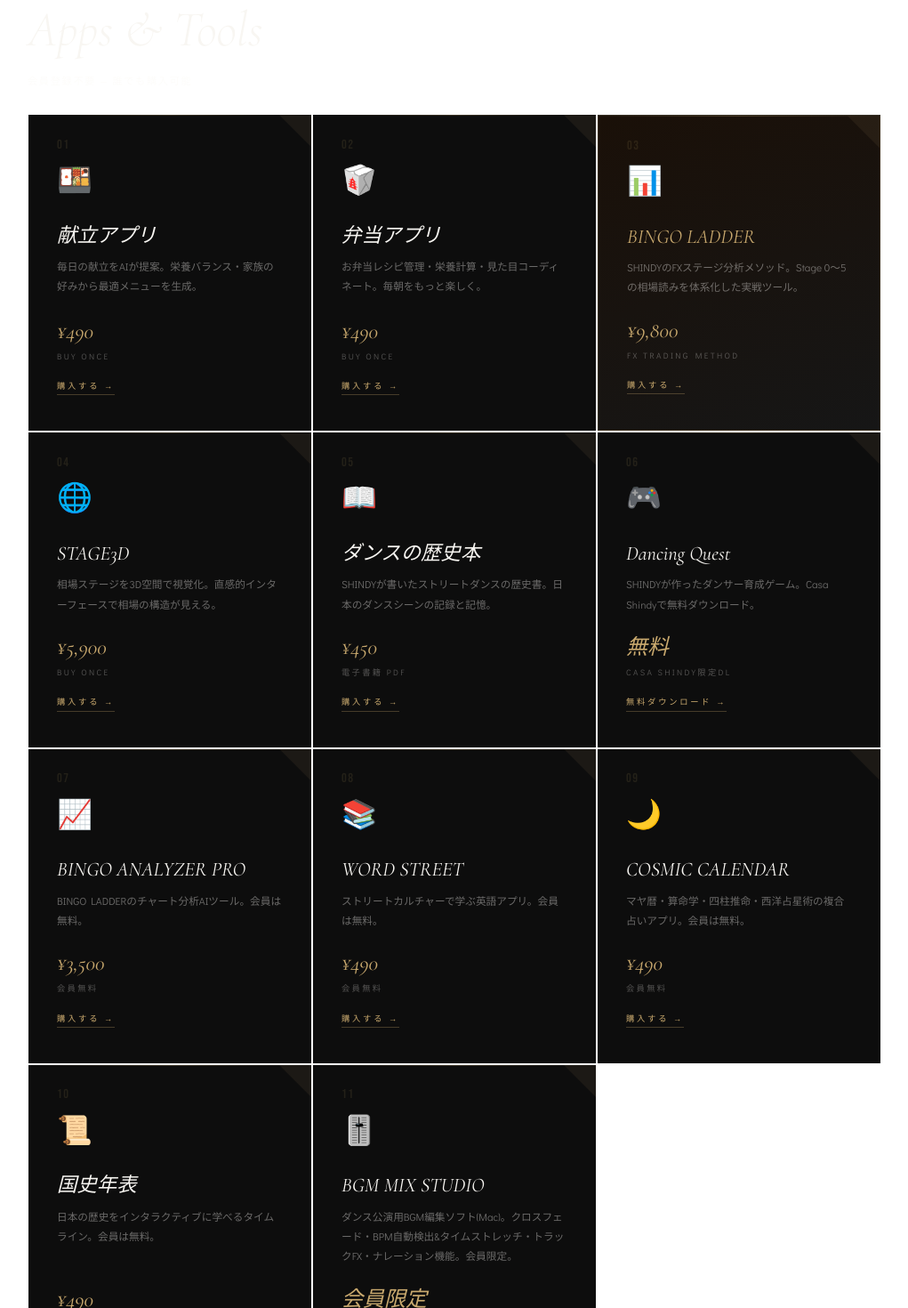
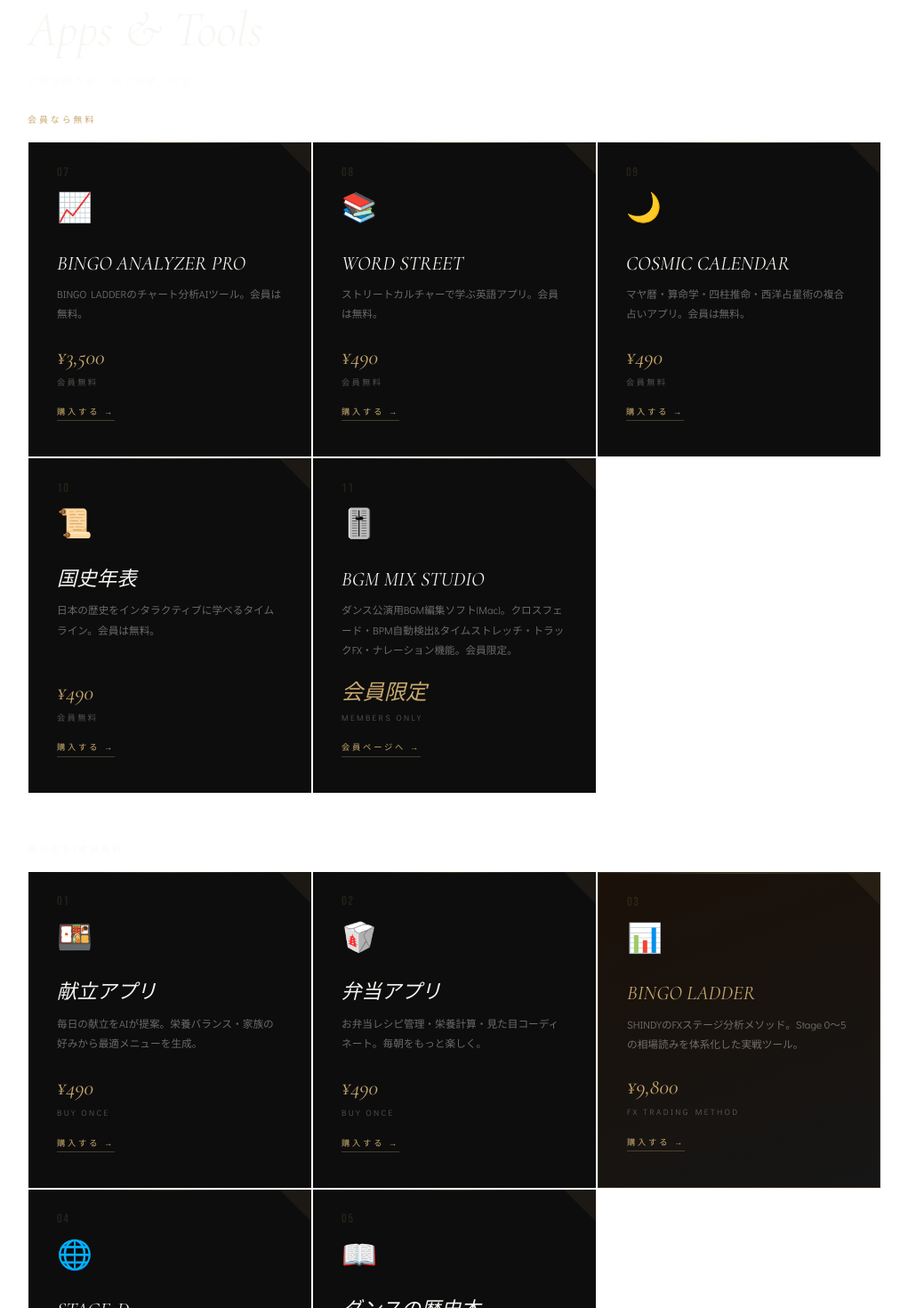
Before and after one commit to highpriestessnyc-lgtm/casa-shindy, a Next.js app: page / in a window 1280 px wide. Shown: the part 1960-3430 px from the top of the page at 89% size, without its empty margins (129-1150 px from the left). Built offline with nearby package versions, Linux system fonts and the light colour scheme.

Commit message:
bgm-mix-studio: v12に更新(トラック並び替え・ズーム修正・複製位置・オートメーション追従)

```diff
--- a/app/page.tsx
+++ b/app/page.tsx
@@ -21,6 +21,26 @@
   { num:'10', icon:'📜', name:'国史年表', desc:'日本の歴史をインタラクティブに学べるタイムライン。会員は無料。', price:'¥490', type:'会員無料', href:'https://highpriestessnyc-lgtm.github.io/kokushi/', member:true },
   { num:'11', icon:'🎚️', name:'BGM MIX STUDIO', desc:'ダンス公演用BGM編集ソフト(Mac)。クロスフェード・BPM自動検出&タイムストレッチ・トラックFX・ナレーション機能。会員限定。', price:'会員限定', type:'Members Only', href:'/shop/bgm-mix-studio/download', member:true },
 ]
+
+function renderAppCard(app: any) {
+  return (
+    <a key={app.num} href={app.href} style={{ textDecoration:"none", display:"block" }}>
+      <div style={{ background: app.featured ? 'linear-gradient(160deg,#1a1008,#161616)' : '#0d0d0d', padding:'2.5rem 2rem', position:'relative', overflow:'hidden', cursor:'pointer', border: app.featured ? '1px solid rgba(201,169,110,0.18)' : 'none', height:'100%', display:'flex', flexDirection:'column' }}>
+        <div style={{ position:'absolute', top:0, left:0, right:0, height:1, background:'linear-gradient(90deg,transparent,rgba(201,169,110,0.25),transparent)' }} />
+        <div style={{ position:'absolute', top:0, right:0, width:36, height:36, background:'rgba(201,169,110,0.08)', clipPath:'polygon(100% 0,100% 100%,0 0)' }} />
+        <span style={{ position:'absolute', top:'1.4rem', left:'2rem', fontFamily:"'Bebas Neue',sans-serif", fontSize:'0.9rem', color:'rgba(201,169,110,0.12)', letterSpacing:'0.1em' }}>{app.num}</span>
+        <span style={{ fontSize:'2rem', marginBottom:'1.4rem', display:'block', marginTop:'0.5rem' }}>{app.icon}</span>
+        <div style={{ fontFamily:"'Cormorant Garamond',serif", fontStyle:'italic', fontSize:'1.4rem', color: app.featured ? '#c9a96e' : '#f8f6f2', marginBottom:'0.5rem' }}>{app.name}</div>
+        <p style={{ fontSize:'0.73rem', lineHeight:1.9, color:'rgba(248,246,242,0.4)', marginBottom:'1.2rem', flex:1 }}>{app.desc}</p>
+        <div style={{ fontFamily:"'Cormorant Garamond',serif", fontStyle:'italic', fontSize:'1.5rem', color:'#c9a96e', marginBottom:'0.2rem' }}>{app.price}</div>
+        <div style={{ fontSize:'0.58rem', letterSpacing:'0.25em', textTransform:'uppercase', color:'rgba(248,246,242,0.3)', marginBottom:'1.2rem' }}>{app.type}</div>
+        <span style={{ fontSize:'0.58rem', letterSpacing:'0.3em', textTransform:'uppercase', color:'#c9a96e', borderBottom:'1px solid rgba(201,169,110,0.3)', paddingBottom:'0.15rem', alignSelf:'flex-start' }}>
+          {app.price === '無料' ? '無料ダウンロード →' : app.price === '会員限定' ? '会員ページへ →' : '購入する →'}
+        </span>
+      </div>
+    </a>
+  )
+}
 
 const MEMBER_CONTENTS = [
   { icon:'💃', title:'Monthly Dance Lesson', sub:'月1回以上更新 — 動画レクチャー', badge:'Monthly' },
@@ -148,24 +168,20 @@
             <h2 style={{ fontFamily:"'Cormorant Garamond',serif", fontStyle:'italic', fontSize:'clamp(2rem,5vw,3.5rem)', fontWeight:300, color:'#f8f6f2', marginBottom:'0.5rem' }}>Apps & Tools</h2>
             <span style={{ fontSize:'0.7rem', color:'rgba(248,246,242,0.35)', letterSpacing:'0.15em', display:'block', marginBottom:'3rem' }}>会員登録不要 — 誰でも購入可能</span>
           </div>
+
+          <span style={{ fontSize:'0.62rem', letterSpacing:'0.3em', textTransform:'uppercase', color:'#c9a96e', display:'block', marginBottom:'1rem' }}>会員なら無料</span>
+          <div style={{ display:'grid', gridTemplateColumns:'repeat(auto-fit,minmax(280px,1fr))', gap:2, background:'rgba(255,255,255,0.07)', border:'1px solid rgba(255,255,255,0.07)', marginBottom:'3.5rem' }}>
+            {APPS.filter(app => app.member).map(renderAppCard)}
+          </div>
+
+          <span style={{ fontSize:'0.62rem', letterSpacing:'0.3em', textTransform:'uppercase', color:'rgba(248,246,242,0.5)', display:'block', marginBottom:'1rem' }}>買い切り(完全有料)</span>
+          <div style={{ display:'grid', gridTemplateColumns:'repeat(auto-fit,minmax(280px,1fr))', gap:2, background:'rgba(255,255,255,0.07)', border:'1px solid rgba(255,255,255,0.07)', marginBottom:'3.5rem' }}>
+            {APPS.filter(app => !app.member && app.price !== '無料').map(renderAppCard)}
+          </div>
+
+          <span style={{ fontSize:'0.62rem', letterSpacing:'0.3em', textTransform:'uppercase', color:'rgba(248,246,242,0.5)', display:'block', marginBottom:'1rem' }}>無料</span>
           <div style={{ display:'grid', gridTemplateColumns:'repeat(auto-fit,minmax(280px,1fr))', gap:2, background:'rgba(255,255,255,0.07)', border:'1px solid rgba(255,255,255,0.07)' }}>
-            {APPS.map((app) => (
-              <a key={app.num} href={app.href} style={{ textDecoration:"none", display:"block" }}>
-                <div style={{ background: app.featured ? 'linear-gradient(160deg,#1a1008,#161616)' : '#0d0d0d', padding:'2.5rem 2rem', position:'relative', overflow:'hidden', cursor:'pointer', border: app.featured ? '1px solid rgba(201,169,110,0.18)' : 'none', height:'100%', display:'flex', flexDirection:'column' }}>
-                  <div style={{ position:'absolute', top:0, left:0, right:0, height:1, background:'linear-gradient(90deg,transparent,rgba(201,169,110,0.25),transparent)' }} />
-                  <div style={{ position:'absolute', top:0, right:0, width:36, height:36, background:'rgba(201,169,110,0.08)', clipPath:'polygon(100% 0,100% 100%,0 0)' }} />
-                  <span style={{ position:'absolute', top:'1.4rem', left:'2rem', fontFamily:"'Bebas Neue',sans-serif", fontSize:'0.9rem', color:'rgba(201,169,110,0.12)', letterSpacing:'0.1em' }}>{app.num}</span>
-                  <span style={{ fontSize:'2rem', marginBottom:'1.4rem', display:'block', marginTop:'0.5rem' }}>{app.icon}</span>
-                  <div style={{ fontFamily:"'Cormorant Garamond',serif", fontStyle:'italic', fontSize:'1.4rem', color: app.featured ? '#c9a96e' : '#f8f6f2', marginBottom:'0.5rem' }}>{app.name}</div>
-                  <p style={{ fontSize:'0.73rem', lineHeight:1.9, color:'rgba(248,246,242,0.4)', marginBottom:'1.2rem', flex:1 }}>{app.desc}</p>
-                  <div style={{ fontFamily:"'Cormorant Garamond',serif", fontStyle:'italic', fontSize:'1.5rem', color:'#c9a96e', marginBottom:'0.2rem' }}>{app.price}</div>
-                  <div style={{ fontSize:'0.58rem', letterSpacing:'0.25em', textTransform:'uppercase', color:'rgba(248,246,242,0.3)', marginBottom:'1.2rem' }}>{app.type}</div>
-                  <span style={{ fontSize:'0.58rem', letterSpacing:'0.3em', textTransform:'uppercase', color:'#c9a96e', borderBottom:'1px solid rgba(201,169,110,0.3)', paddingBottom:'0.15rem', alignSelf:'flex-start' }}>
-                    {app.price === '無料' ? '無料ダウンロード →' : app.price === '会員限定' ? '会員ページへ →' : '購入する →'}
-                  </span>
-                </div>
-              </a>
-            ))}
+            {APPS.filter(app => app.price === '無料').map(renderAppCard)}
           </div>
         </div>
       </section>
```
